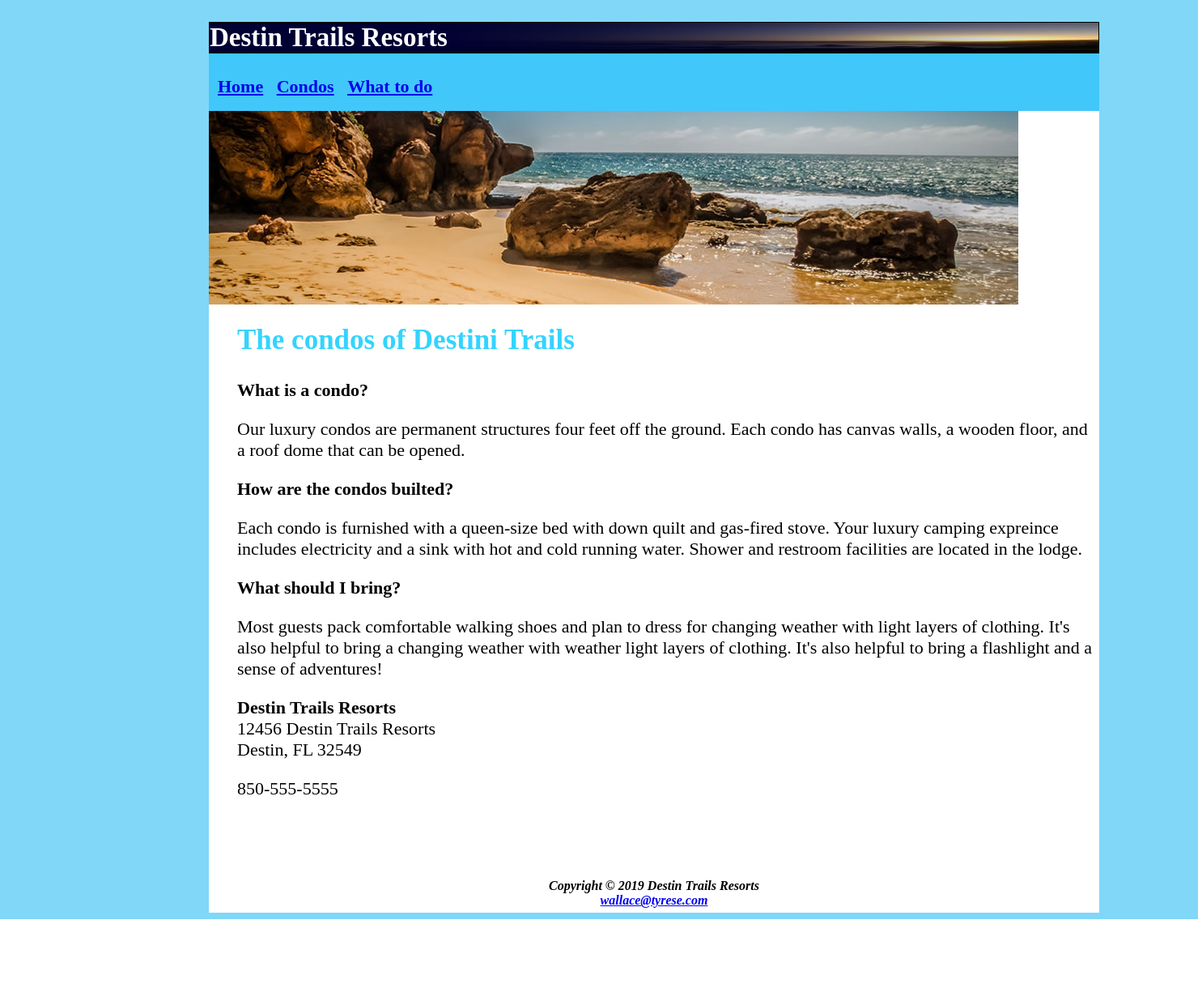
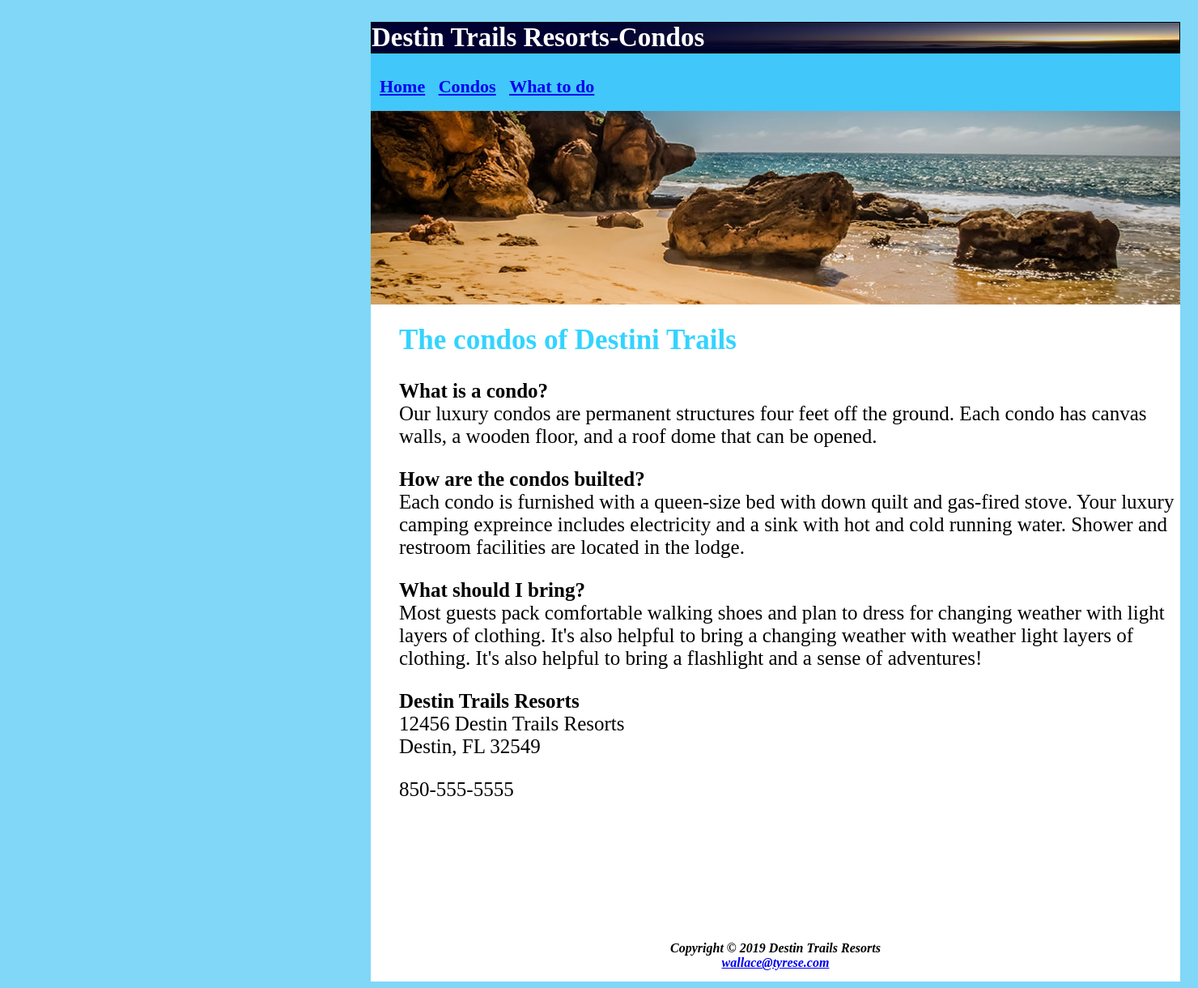
Before and after one commit to Tman99877/assignments, a PHP site: page /condos.html in a window 1480 px wide. Shown: the whole page at 81% size. Before the commit the page ends 1135 px from the top, so only its background shows below. Run offline with PHP 8.4, Linux system fonts and the light colour scheme.

Commit message:
second try

```diff
--- a/assg1.css
+++ b/assg1.css
@@ -3,7 +3,7 @@ body{
 
 background-color: #80D7F8;
 
-padding-left: 250px;
+padding-left: 450px;
 
 
 }
@@ -19,8 +19,8 @@ border: 1px solid black;
 
 div{
 
- height: 1100px;
-  width: 1100px;
+ height: 1185px;
+  width: 1000px;
 
 text-align: center;
 color gold;
@@ -29,6 +29,7 @@ background-image: url("coast.jpg");
 background-repeat: no-repeat;
 background-position : center
 border: 2px solid black;
+
 }
 
 nav{
@@ -49,17 +50,20 @@ h2{
 }
 
 p{
-	font-size: 22px;
+
+	font-size: 25px;
  text-align: left;
  padding-left: 35px;
 }
 
 ul{
+
 font-size: 25px;
  text-align: left;
  padding-left: 50px;
 }
 
 h4{
+
 font-style: italic;
 }
--- a/condos.html
+++ b/condos.html
@@ -1,16 +1,16 @@
 <!DOCTYPE html>
 <html>
 <head>
-<title>Destin Trails Resorts</title>
+<title>Destin Trails Resorts-Condos</title>
 <link rel="stylesheet" href = "assg1.css"/>
 </head>
-<div>
+<div  >
 <body>
 <header>
 
 
 <nav>
-<h1>  Destin Trails Resorts</h1>
+<h1>  Destin Trails Resorts-Condos</h1>
 
 
 <b> &nbsp <a href= "p1.html">Home</a></b> &nbsp <b><a href="condos.html">Condos</a></b> &nbsp <b><a href="wtd.html">What to do</a></b>
@@ -32,21 +32,24 @@
 <h2>The condos of Destini Trails</h2>
 
 
-<p> <b>What is a condo?</b> </p> <p> Our luxury condos are permanent structures four feet off the ground. Each condo has canvas walls, a wooden floor, and a roof dome that can be opened.</p>
+<p> <b>What is a condo?</b> <br> Our luxury condos are permanent structures four feet off the ground. Each condo has canvas walls, a wooden floor, and a roof dome that can be opened.</p>
 
-<p> <b>How are the condos builted?</b> </p> <p> Each condo is furnished with a queen-size bed with down quilt and gas-fired stove. Your luxury camping expreince includes electricity and a sink with hot and cold running water. Shower and restroom facilities are located in the lodge.</p>
+<p> <b>How are the condos builted?</b> <br> Each condo is furnished with a queen-size bed with down quilt and gas-fired stove. Your luxury camping expreince includes electricity and a sink with hot and cold running water. Shower and restroom facilities are located in the lodge.</p>
 
-<p> <b>What should I bring?</b> </p>
-<p> Most guests pack comfortable walking shoes and plan to dress for changing weather with light layers of clothing. It's also helpful to bring a changing weather with weather light layers of clothing. It's also helpful to bring a flashlight and a sense of adventures!</p>
+<p> <b>What should I bring?</b> <br> Most guests pack comfortable walking shoes and plan to dress for changing weather with light layers of clothing. It's also helpful to bring a changing weather with weather light layers of clothing. It's also helpful to bring a flashlight and a sense of adventures!</p>
 
 
 <p> <b> Destin Trails Resorts</b> <br> 12456 Destin Trails Resorts <br> Destin, FL 32549</p>
 
 <p>850-555-5555</p>
+
 <br>
 <br>
 <br>
-
+<br>
+<br>
+<br>
+<br>
 <footer>
   <h4><i>Copyright &copy; 2019  Destin Trails Resorts <br> <a href='wallace@tyrese.com'> wallace@tyrese.com</a></i></h4>
 
--- a/wtd.html
+++ b/wtd.html
@@ -4,6 +4,7 @@
 <title>Destin Trails Resorts</title>
 </head>
 <h1>Destin Trails Resorts</h1>
+<link rel="stylesheet" href = "assg1.css"/>
 <nav>
 <b><a href= "">Home</a> </b> &nbsp <b><a href="" >Condos</a></b> <b><a href="" >What to do</a></b>
 </nav>
```
Also changed, not shown: p1.html (+18 -7 lines).
